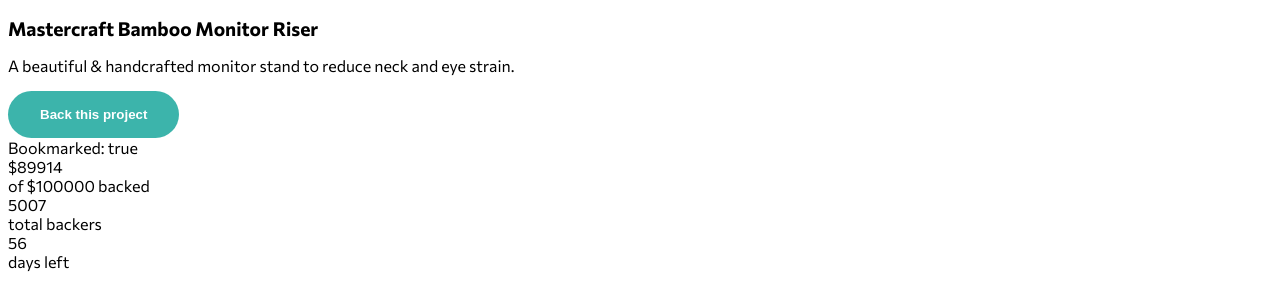
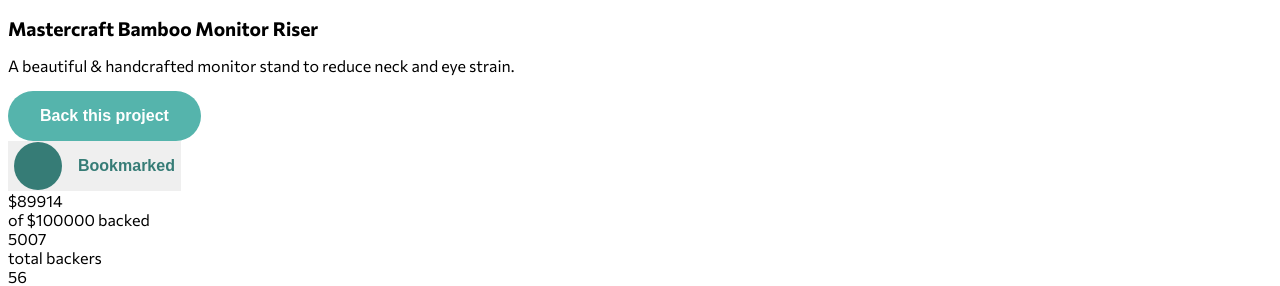
Before and after one commit to Tsuyoshi84/crowdfunding-product-page, a Vue app: page / in a window 1280 px wide. Shown: the top 286 px of the page. Built offline with nearby package versions, Linux system fonts and the light colour scheme.

Commit message:
Add BookmarkButton component

```diff
--- a/src/App.vue
+++ b/src/App.vue
@@ -1,6 +1,6 @@
 <template>
   <project />
-  <img src="./assets/active-states-bookmarked.jpg" alt="" />
+  <img src="./assets/active-states-default.jpg" alt="" />
 </template>
 
 <script lang="ts" setup>
@@ -9,14 +9,30 @@ import Project from './components/Project.vue'
 
 <style lang="postcss">
 :root {
-  --color-primary: #3cb4ab;
-  --color-primary-dark: #157a74;
+  --color-primary: hsl(175deg 39% 52%);
+  --color-primary-dark: hsl(175deg 39% 35%);
+  --color-disabled: hsl(0deg 0% 44%);
+  --color-disabled-active: hsl(0deg 0% 54%);
 
   --spacing-2: 0.5rem;
   --spacing-4: 1rem;
   --spacing-8: 2rem;
   --spacing-12: 3rem;
   --spacing-16: 4rem;
+
+  --font-size-small: 0.75rem;
+  --font-size-medium: 1rem;
+  --font-size-large: 1.25rem;
+  --font-size-xlarge: 1.5rem;
+  --font-size-xxlarge: 1.75rem;
+  --font-size-xxxlarge: 2rem;
+
+  --font-weight-light: 300;
+  --font-weight-normal: 400;
+  --font-weight-medium: 500;
+  --font-weight-bold: 700;
+
+  --font-color-inversed: #fff;
 }
 
 *,
--- a/src/components/ProjectSummary.vue
+++ b/src/components/ProjectSummary.vue
@@ -2,6 +2,7 @@
 import { PropType } from 'vue'
 import { Project } from '../models/project'
 import PrimaryButton from './common/PrimaryButton.vue'
+import BookmarkButton from './common/BookmarkButton.vue'
 
 defineProps({
   project: {
@@ -24,7 +25,10 @@ function bookmarkClicked() {
     <h1 class="title">{{ project.name }}</h1>
     <p>{{ project.description }}</p>
     <primary-button @click="bookmarkClicked">Back this project</primary-button>
-    <div>Bookmarked: {{ project.bookmarked }}</div>
+    <bookmark-button
+      :bookmarked="project.bookmarked"
+      @click="bookmarkClicked"
+    />
   </section>
 </template>
 
--- /dev/null
+++ b/src/components/common/BookmarkButton.vue
@@ -0,0 +1,80 @@
+<script setup lang="ts">
+import { computed } from 'vue'
+
+const props = defineProps({
+  bookmarked: {
+    type: Boolean,
+    required: true,
+  },
+})
+
+const label = computed<string>(() => {
+  return props.bookmarked ? 'Bookmarked' : 'Bookmark'
+})
+</script>
+
+<template>
+  <button
+    class="bookmark-button"
+    :class="{ bookmarked: props.bookmarked }"
+    v-bind="$attrs"
+  >
+    <div class="icon"></div>
+    <span class="label">{{ label }}</span>
+  </button>
+</template>
+
+<style lang="postcss" scoped>
+.bookmark-button {
+  border: none;
+  cursor: pointer;
+  display: flex;
+  align-items: center;
+  gap: 1rem;
+
+  & .icon {
+    border-radius: 50%;
+    width: 3rem;
+    height: 3rem;
+    background-color: var(--color-disabled);
+    transition: background-color 0.2s ease-in-out;
+  }
+
+  & .label {
+    color: var(--color-disabled);
+    font-size: var(--font-size-medium);
+    font-weight: var(--font-weight-bold);
+    transition: color 0.2s ease-in-out;
+  }
+
+  &:is(:hover, :focus, :active) {
+    & .icon {
+      background-color: var(--color-disabled-active);
+    }
+
+    & .label {
+      color: var(--color-disabled-active);
+    }
+  }
+
+  &.bookmarked {
+    & .icon {
+      background-color: var(--color-primary-dark);
+    }
+
+    & .label {
+      color: var(--color-primary-dark);
+    }
+
+    &:is(:hover, :focus, :active) {
+      & .icon {
+        background-color: var(--color-primary);
+      }
+
+      & .label {
+        color: var(--color-primary);
+      }
+    }
+  }
+}
+</style>
--- a/src/components/common/PrimaryButton.vue
+++ b/src/components/common/PrimaryButton.vue
@@ -8,15 +8,21 @@ defineProps({
 </script>
 
 <template>
-  <button type="button" :disabled="disabled" v-bind="$attrs">
+  <button
+    type="button"
+    class="primary-button"
+    :disabled="disabled"
+    v-bind="$attrs"
+  >
     <slot></slot>
   </button>
 </template>
 
 <style lang="postcss" scoped>
-button {
-  color: #ffffff;
-  font-weight: bold;
+.primary-button {
+  color: var(--font-color-inversed);
+  font-size: var(--font-size-medium);
+  font-weight: var(--font-weight-bold);
   background-color: var(--color-primary);
   border: none;
   padding: var(--spacing-4) var(--spacing-8);
```
